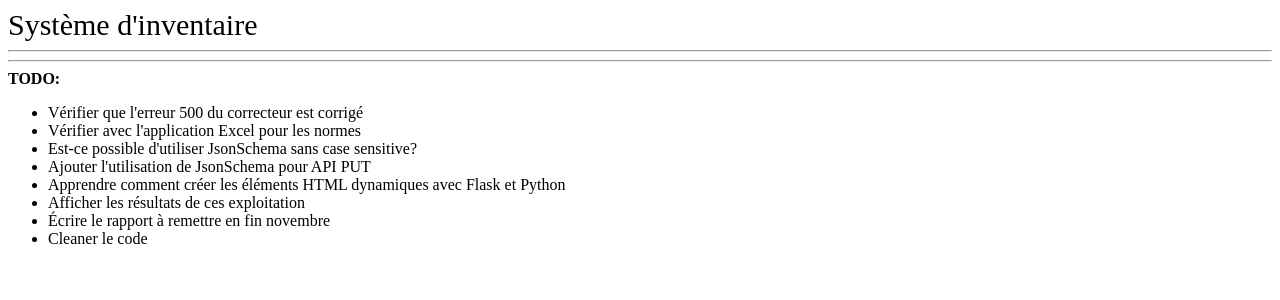
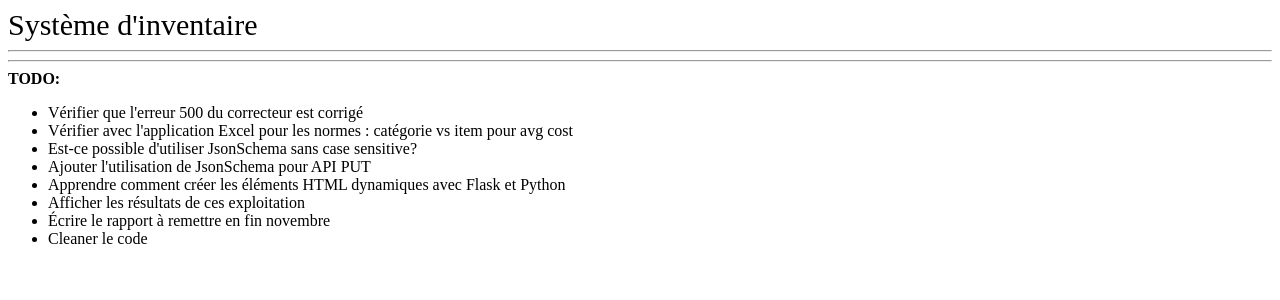
Before and after one commit to WilliamDuK/GLO_4035_eq_01, a Flask app: page / in a window 1280 px wide. Shown: the top 300 px of the page. Run offline with Flask 2, Linux system fonts and the light colour scheme; some libraries are stand-ins or nearby versions.

Commit message:
More or less fixed every necessary functions

```diff
--- a/app.py
+++ b/app.py
@@ -113,8 +113,8 @@ def get_all_transactions():
     # list1 = get_purchases_units()
     # list2 = get_transformations_units()
     # test1 = total_cost_given_date_and_category("5 January 2018", "Base Oil")
-    test2 = avg_cost_weighted_by_unit_buy_given_date_and_category("5 January 2018", "Base Oil")
-    test3 = avg_cost_weighted_by_unit_use_given_date_and_category("5 January 2018", "Base Oil")
+    # test2 = avg_cost_weighted_by_unit_buy_given_date_and_category("5 January 2018", "Base Oil")
+    # test3 = avg_cost_weighted_by_unit_use_given_date_and_category("5 January 2018", "Base Oil")
     # test4 = image_of_leftover_quantity_in_unit_of_raw_material_given_date("5 April 2018")
     return dumps({
         "purchases": loads(create_list_purchases()),
@@ -503,6 +503,23 @@ def get_item_density(item):
 # Convertit les unités des items 'avg' en leur unité d'utilisation
 def convert_unit_to_use_avg(array):
     units = get_transformations_units()
+    for item in array:
+        if item["item"] in list_all_many_units_items() or "Base Oil" in item["item"]:
+            index_unit = commons.get_index_of(units, item["item"])
+            if index_unit != -1:
+                if item["unit"] != "$/" + units[index_unit]["unit"] and not units[index_unit]["unit"] == "both":
+                    # On change l'unité dans ce cas-ci
+                    masse_volumique = get_item_density(item["item"])
+                    item["unit"] = "$/" + units[index_unit]["unit"]
+                    if units[index_unit]["unit"] == "ml":
+                        item["avg cost"] *= masse_volumique
+                    elif units[index_unit]["unit"] == "g":
+                        item["avg cost"] /= masse_volumique
+            elif index_unit == -1 and "Base Oil" in item["item"] and item["unit"] != "$/ml":
+                masse_volumique = get_item_density(item["item"])
+                item["unit"] = "$/ml"
+                item["avg cost"] *= masse_volumique
+            item["avg cost"] = round(item["avg cost"], 6)
     return array
 
 
--- a/templates/index.html
+++ b/templates/index.html
@@ -20,7 +20,7 @@
     <ul>
         <li>Vérifier que l'erreur 500 du correcteur est corrigé</li>
 
-        <li>Vérifier avec l'application Excel pour les normes</li>
+        <li>Vérifier avec l'application Excel pour les normes : catégorie vs item pour avg cost</li>
 
         <li>Est-ce possible d'utiliser JsonSchema sans case sensitive?</li>
         <li>Ajouter l'utilisation de JsonSchema pour API PUT</li>
```
